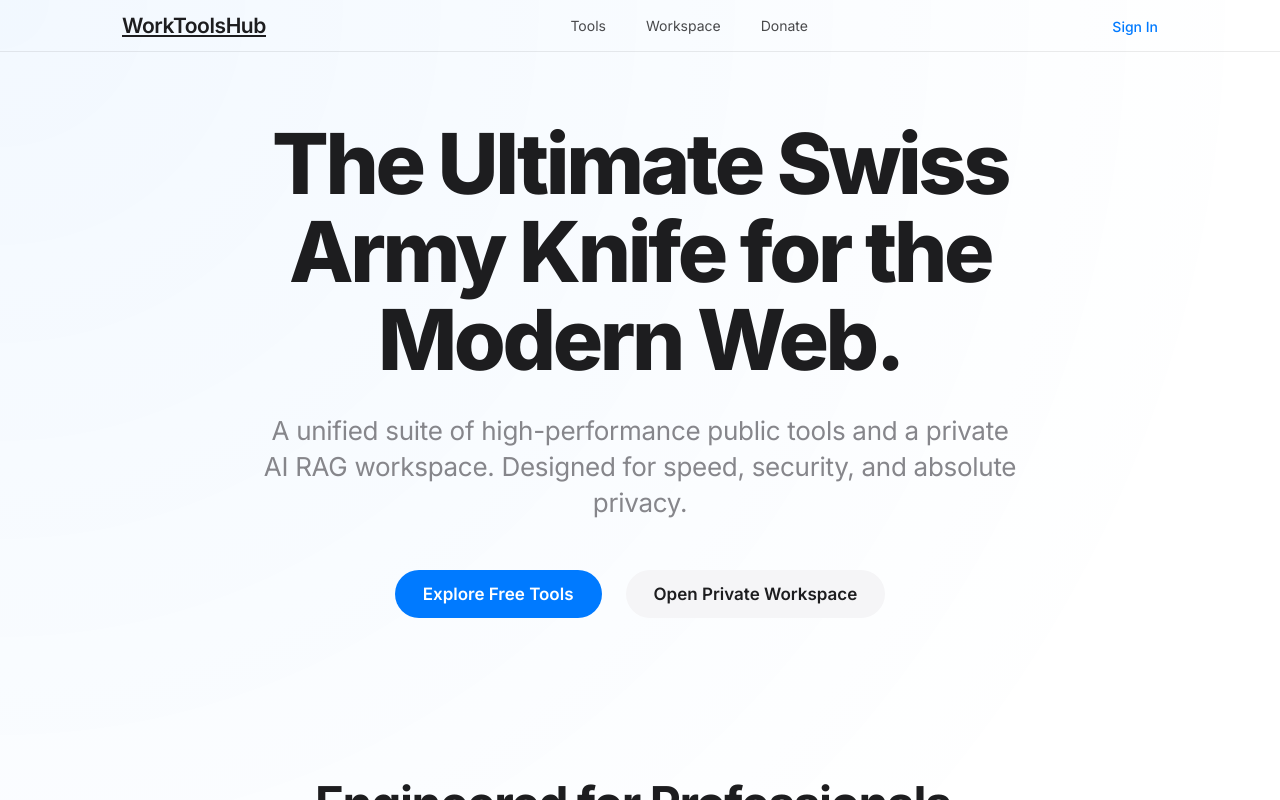
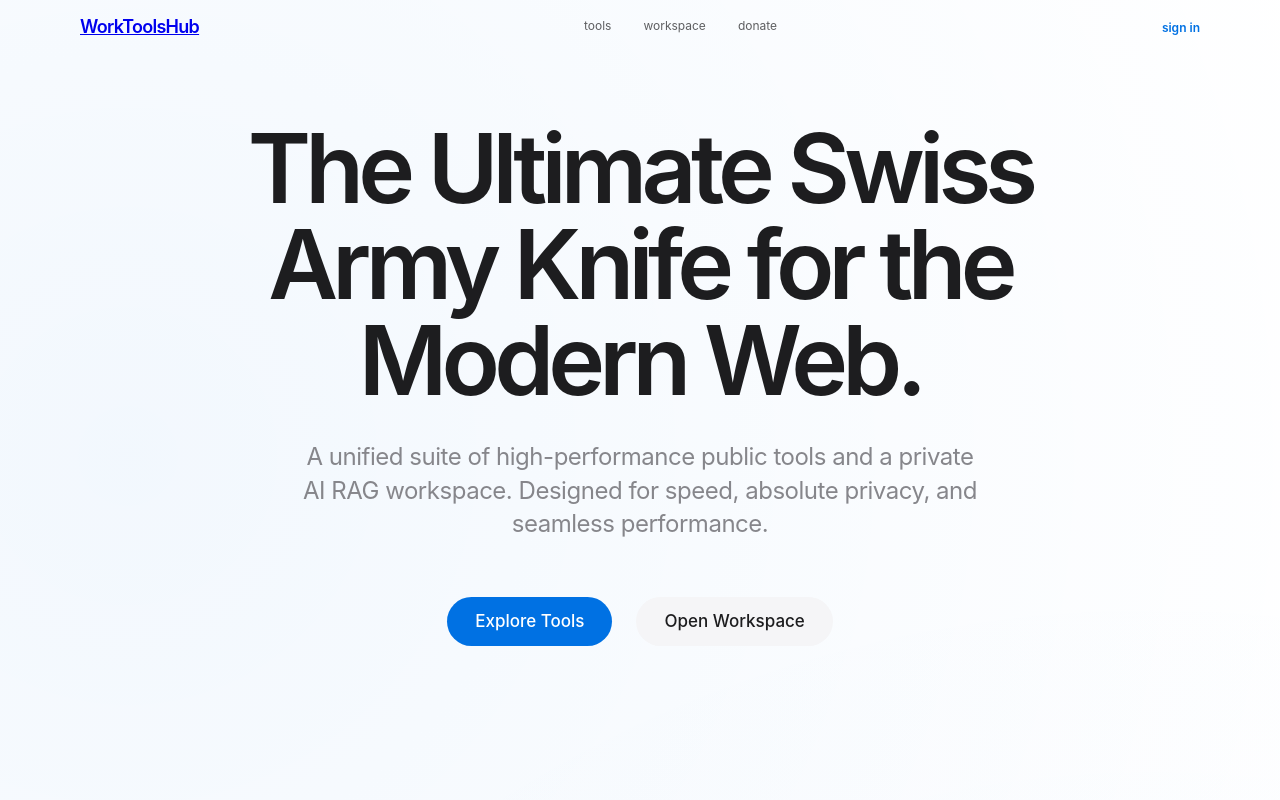
Before and after one commit to devchollo/wthairag, a Next.js app in the folder frontend/: page / in a window 1280 px wide. Built offline with nearby package versions, Linux system fonts and the light colour scheme.

Commit message:
complete redesign 1

```diff
--- a/frontend/src/app/globals.css
+++ b/frontend/src/app/globals.css
@@ -1,45 +1,27 @@
-@import url('https://fonts.googleapis.com/css2?family=Inter:wght@300;400;500;600;700;800&display=swap');
+:root {
+  /* ksevillejo.com Inspired Palette */
+  --background: #ffffff;
+  --apple-black: #1d1d1f;
+  --apple-blue: #0071e3;
+  --secondary-text: #86868b;
+  --bg-neutral: #f5f5f7;
 
-:root {
-  /* Apple-inspired Light Palette */
-  --background: #ffffff;
-  --foreground: #1d1d1f;
-  --secondary: #86868b;
-  --tertiary: #f5f5f7;
-  --accent: #007aff;
-  --accent-rgb: 0, 122, 255;
+  --radius-extreme: 48px;
+  --radius-pill: 100px;
 
-  --card-bg: rgba(255, 255, 255, 0.72);
-  --card-border: rgba(0, 0, 0, 0.08);
-  --glass-border: rgba(255, 255, 255, 0.4);
+  /* Font Stacks */
+  --font-apple: -apple-system, BlinkMacSystemFont, "SF Pro Text", "SF Pro Display", "Helvetica Neue", Helvetica, Arial, sans-serif;
 
-  --shadow-sm: 0 2px 8px rgba(0, 0, 0, 0.04);
-  --shadow-md: 0 8px 32px rgba(0, 0, 0, 0.08);
-  --shadow-lg: 0 12px 64px rgba(0, 0, 0, 0.12);
-
-  --radius-sm: 12px;
-  --radius-md: 20px;
-  --radius-lg: 32px;
-
-  --font-sans: 'Inter', -apple-system, BlinkMacSystemFont, "SF Pro Text", "SF Pro Display", "Helvetica Neue", Arial, sans-serif;
-  --ease-apple: cubic-bezier(0.4, 0, 0.2, 1);
+  --ease-apple-smooth: cubic-bezier(0.4, 0, 0.2, 1);
+  --shadow-premium: 0 4px 24px rgba(0, 0, 0, 0.04);
 }
 
 [data-theme='dark'] {
   --background: #000000;
-  --foreground: #f5f5f7;
-  --secondary: #98989d;
-  --tertiary: #1c1c1e;
-  --accent: #0a84ff;
-  --accent-rgb: 10, 132, 255;
-
-  --card-bg: rgba(28, 28, 30, 0.72);
-  --card-border: rgba(255, 255, 255, 0.1);
-  --glass-border: rgba(255, 255, 255, 0.05);
-
-  --shadow-sm: 0 2px 8px rgba(0, 0, 0, 0.4);
-  --shadow-md: 0 8px 32px rgba(0, 0, 0, 0.6);
-  --shadow-lg: 0 24px 80px rgba(0, 0, 0, 0.8);
+  --apple-black: #f5f5f7;
+  --apple-blue: #0a84ff;
+  --secondary-text: #98989d;
+  --bg-neutral: #1c1c1e;
 }
 
 * {
@@ -54,68 +36,64 @@
 body {
   width: 100%;
   height: 100%;
-  font-family: var(--font-sans);
+  font-family: var(--font-apple);
   background-color: var(--background);
-  color: var(--foreground);
+  color: var(--apple-black);
   overflow-x: hidden;
+  line-height: 1.5;
   scroll-behavior: smooth;
 }
 
-/* Typography Hierarchy */
+/* Typography Overhaul - Tight & Bold */
 h1,
 h2,
 h3,
-h4,
-h5 {
-  font-weight: 700;
-  letter-spacing: -0.022em;
-  line-height: 1.1;
+h4 {
+  font-weight: 600;
+  letter-spacing: -0.05em;
+  /* Tight editorial look from ksevillejo.com */
+  line-height: 1.05;
 }
 
 p {
-  font-size: 1.125rem;
-  line-height: 1.5;
-  color: var(--secondary);
-  letter-spacing: -0.011em;
+  font-size: 16px;
+  color: var(--secondary-text);
+  letter-spacing: -0.01em;
 }
 
-/* Global Utilities */
+/* Section Containers */
 .container {
-  max-width: 1100px;
+  max-width: 1200px;
   margin: 0 auto;
-  padding: 0 32px;
+  padding: 0 40px;
 }
 
 .section-padding {
   padding: 120px 0;
 }
 
-@media (max-width: 768px) {
-  .section-padding {
-    padding: 80px 0;
-  }
+/* Glassmorphism Refinement */
+.glass {
+  background: rgba(255, 255, 255, 0.82);
+  backdrop-filter: blur(20px) saturate(180%);
+  -webkit-backdrop-filter: blur(20px) saturate(180%);
+  border: 1px solid rgba(210, 210, 215, 0.5);
 }
 
-/* Premium Glassmorphism */
-.glass {
-  background: var(--card-bg);
-  backdrop-filter: blur(20px) saturate(180%);
-  -webkit-backdrop-filter: blur(20px) saturate(180%);
-  border: 1px solid var(--card-border);
-  box-shadow: var(--shadow-md);
+[data-theme='dark'] .glass {
+  background: rgba(28, 28, 30, 0.82);
+  border: 1px solid rgba(255, 255, 255, 0.1);
 }
 
-/* Apple-style Buttons */
+/* Button & Link Overhaul */
 .btn-primary {
-  background-color: var(--accent);
+  background-color: var(--apple-blue);
   color: #ffffff;
-  padding: 14px 28px;
-  border-radius: 40px;
-  font-weight: 600;
+  padding: 12px 28px;
+  border-radius: var(--radius-pill);
+  font-weight: 500;
   font-size: 17px;
-  border: none;
-  cursor: pointer;
-  transition: all var(--ease-apple);
+  transition: transform 0.3s var(--ease-apple-smooth), opacity 0.2s;
   display: inline-flex;
   align-items: center;
   justify-content: center;
@@ -123,24 +101,21 @@
 }
 
 .btn-primary:hover {
-  opacity: 0.9;
-  transform: scale(1.02);
+  transform: scale(1.05);
 }
 
 .btn-primary:active {
-  transform: scale(0.98);
+  transform: scale(0.95);
 }
 
 .btn-secondary {
-  background-color: var(--tertiary);
-  color: var(--foreground);
-  padding: 14px 28px;
-  border-radius: 40px;
-  font-weight: 600;
+  background-color: var(--bg-neutral);
+  color: var(--apple-black);
+  padding: 12px 28px;
+  border-radius: var(--radius-pill);
+  font-weight: 500;
   font-size: 17px;
-  border: none;
-  cursor: pointer;
-  transition: all var(--ease-apple);
+  transition: transform 0.3s var(--ease-apple-smooth), background-color 0.2s;
   display: inline-flex;
   align-items: center;
   justify-content: center;
@@ -148,15 +123,11 @@
 }
 
 .btn-secondary:hover {
+  transform: scale(1.05);
   background-color: #e8e8ed;
-  transform: scale(1.02);
 }
 
-[data-theme='dark'] .btn-secondary:hover {
-  background-color: #2c2c2e;
-}
-
-/* Navigation Overhaul */
+/* Navigation - Centered & Clean */
 .sticky-nav {
   position: fixed;
   top: 0;
@@ -164,8 +135,6 @@
   right: 0;
   height: 52px;
   z-index: 9999;
-  background: rgba(var(--background), 0.8);
-  border-bottom: 1px solid var(--card-border);
 }
 
 .nav-content {
@@ -176,24 +145,24 @@
 }
 
 .logo {
-  font-size: 21px;
   font-weight: 600;
-  letter-spacing: -0.02em;
-  color: var(--foreground);
+  font-size: 18px;
+  letter-spacing: -0.04em;
 }
 
 .nav-links {
   display: flex;
-  gap: 40px;
+  gap: 32px;
 }
 
 .nav-links a {
-  font-size: 14px;
+  font-size: 12px;
+  /* Small, modern nav from ksevillejo.com */
   font-weight: 400;
-  color: var(--foreground);
-  opacity: 0.8;
-  transition: opacity var(--ease-apple);
+  color: var(--apple-black);
   text-decoration: none;
+  opacity: 0.7;
+  transition: opacity 0.2s;
 }
 
 .nav-links a:hover {
@@ -201,8 +170,8 @@
 }
 
 .nav-actions .btn-login {
-  font-size: 14px;
-  font-weight: 500;
-  color: var(--accent);
+  font-size: 12px;
+  font-weight: 600;
+  color: var(--apple-blue);
   text-decoration: none;
 }
--- a/frontend/src/app/layout.tsx
+++ b/frontend/src/app/layout.tsx
@@ -4,8 +4,8 @@
 import Link from "next/link";
 
 export const metadata: Metadata = {
-  title: "WorkToolsHub — Public Advanced Tools & AI RAG Workspace",
-  description: "Advanced Web Tools and a Privacy-First AI RAG Workspace. No login required for tools.",
+  title: "WorkToolsHub — Advanced Public Tools & AI Workspace",
+  description: "A unified suite of high-performance public tools and a private AI RAG workspace.",
 };
 
 export default function RootLayout({
@@ -21,20 +21,20 @@
             <div className="container nav-content">
               <Link href="/" className="logo">WorkToolsHub</Link>
               <div className="nav-links">
-                <Link href="/tools">Tools</Link>
-                <Link href="/workspace">Workspace</Link>
-                <Link href="/donate">Donate</Link>
+                <Link href="/tools">tools</Link>
+                <Link href="/workspace">workspace</Link>
+                <Link href="/donate">donate</Link>
               </div>
               <div className="nav-actions">
-                <Link href="/login" className="btn-login">Sign In</Link>
+                <Link href="/login" className="btn-login">sign in</Link>
               </div>
             </div>
           </nav>
           <main>{children}</main>
           <footer className="section-padding">
             <div className="container">
-              <p style={{ textAlign: 'center', fontSize: '14px', opacity: 0.6 }}>
-                © 2026 WorkToolsHub. Built with Privacy in Mind.
+              <p style={{ textAlign: 'center', fontSize: '13px', opacity: 0.5, letterSpacing: '-0.02em' }}>
+                © 2026 worktoolshub. designed for privacy.
               </p>
             </div>
           </footer>
--- a/frontend/src/app/page.module.css
+++ b/frontend/src/app/page.module.css
@@ -3,8 +3,13 @@
   flex-direction: column;
   gap: 160px;
   padding-top: 120px;
-  background: radial-gradient(circle at 0% 0%, rgba(var(--accent-rgb), 0.05) 0%, transparent 50%),
-    radial-gradient(circle at 100% 100%, rgba(var(--accent-rgb), 0.03) 0%, transparent 50%);
+  background: radial-gradient(circle at 10% 20%, rgba(0, 113, 227, 0.05) 0%, transparent 60%),
+    radial-gradient(circle at 90% 80%, rgba(0, 113, 227, 0.03) 0%, transparent 60%);
+}
+
+[data-theme='dark'] .page {
+  background: radial-gradient(circle at 10% 20%, rgba(10, 132, 255, 0.1) 0%, transparent 60%),
+    radial-gradient(circle at 90% 80%, rgba(10, 132, 255, 0.05) 0%, transparent 60%);
 }
 
 /* Hero Section */
@@ -14,26 +19,28 @@
 }
 
 .heroContent {
-  max-width: 940px;
+  max-width: 900px;
   margin: 0 auto;
 }
 
 .headline {
-  font-size: clamp(48px, 10vw, 84px);
-  font-weight: 800;
-  letter-spacing: -0.04em;
-  line-height: 1.05;
-  margin-bottom: 28px;
-  color: var(--foreground);
+  font-size: clamp(56px, 12vw, 96px);
+  /* Large bold headline */
+  font-weight: 600;
+  letter-spacing: -0.06em;
+  line-height: 1;
+  margin-bottom: 32px;
+  color: var(--apple-black);
 }
 
 .subheadline {
-  font-size: clamp(20px, 4vw, 26px);
+  font-size: clamp(20px, 4vw, 24px);
   font-weight: 400;
-  color: var(--secondary);
-  max-width: 760px;
-  margin: 0 auto 48px;
+  color: var(--secondary-text);
+  max-width: 680px;
+  margin: 0 auto 56px;
   line-height: 1.4;
+  letter-spacing: -0.02em;
 }
 
 .ctas {
@@ -43,48 +50,46 @@
   align-items: center;
 }
 
-/* Feature Grid Overhaul */
+/* KSevillejo Style Cards */
 .sectionTitle {
-  font-size: 48px;
-  font-weight: 700;
-  margin-bottom: 72px;
+  font-size: clamp(32px, 6vw, 42px);
+  font-weight: 600;
+  margin-bottom: 80px;
   text-align: center;
-  letter-spacing: -0.03em;
+  letter-spacing: -0.04em;
 }
 
 .grid {
   display: grid;
-  grid-template-columns: repeat(auto-fit, minmax(340px, 1fr));
+  grid-template-columns: repeat(auto-fit, minmax(360px, 1fr));
   gap: 40px;
 }
 
 .card {
-  padding: 56px 48px;
-  border-radius: var(--radius-lg);
+  padding: 64px 56px;
+  border-radius: var(--radius-extreme);
+  /* 48px rounding */
   display: flex;
   flex-direction: column;
-  gap: 24px;
-  transition: all 0.6s var(--ease-apple);
+  gap: 28px;
+  transition: transform 0.6s var(--ease-apple-smooth), box-shadow 0.6s var(--ease-apple-smooth);
   cursor: default;
   position: relative;
-  overflow: hidden;
 }
 
 .card:hover {
-  transform: translateY(-16px) scale(1.01);
-  box-shadow: var(--shadow-lg);
-  border-color: rgba(var(--accent-rgb), 0.2);
+  transform: translateY(-12px) scale(1.02);
+  box-shadow: 0 32px 64px rgba(0, 0, 0, 0.08);
 }
 
 .card h3 {
-  font-size: 28px;
-  color: var(--foreground);
-  font-weight: 600;
+  font-size: 32px;
+  color: var(--apple-black);
+  letter-spacing: -0.05em;
 }
 
 .card p {
   font-size: 17px;
-  color: var(--secondary);
 }
 
 .badge {
@@ -92,71 +97,59 @@
   align-items: center;
   margin-top: auto;
   padding: 6px 14px;
-  background: rgba(var(--accent-rgb), 0.08);
-  color: var(--accent);
+  background: var(--bg-neutral);
+  color: var(--apple-black);
   font-size: 13px;
-  font-weight: 600;
-  border-radius: 30px;
+  font-weight: 500;
+  border-radius: var(--radius-pill);
   width: fit-content;
   letter-spacing: -0.01em;
 }
 
-.badge.dark {
-  background: var(--foreground);
-  color: var(--background);
-}
-
-/* Privacy Section - The Apple Privacy Card */
+/* Privacy Section - Premium Minimal */
 .privacySection {
-  background: var(--tertiary);
+  background: var(--bg-neutral);
   margin: 0 40px;
-  border-radius: 48px;
+  border-radius: var(--radius-extreme);
 }
 
 .privacyCard {
-  padding: 100px 48px;
+  padding: 120px 48px;
   text-align: center;
   max-width: 800px;
   margin: 0 auto;
 }
 
-.privacyIcon {
-  font-size: 64px;
+.privacyCard h2 {
+  font-size: clamp(36px, 8vw, 48px);
   margin-bottom: 32px;
-  display: block;
-}
-
-.privacyCard h2 {
-  font-size: 42px;
-  margin-bottom: 24px;
-  letter-spacing: -0.04em;
+  letter-spacing: -0.05em;
 }
 
 .privacyCard p {
-  font-size: 20px;
-  color: var(--secondary);
+  font-size: 19px;
+  color: var(--secondary-text);
   margin-bottom: 12px;
 }
 
 .privacyCard strong {
-  color: var(--foreground);
+  color: var(--apple-black);
   font-weight: 600;
 }
 
 @media (max-width: 768px) {
   .page {
-    gap: 100px;
+    gap: 120px;
     padding-top: 80px;
   }
 
   .privacySection {
-    margin: 0 20px;
-    border-radius: 32px;
+    margin: 0 24px;
   }
 
   .ctas {
     flex-direction: column;
-    padding: 0 20px;
+    padding: 0 32px;
   }
 
   .grid {
--- a/frontend/src/app/page.tsx
+++ b/frontend/src/app/page.tsx
@@ -9,14 +9,14 @@
           <h1 className={styles.headline}>The Ultimate Swiss Army Knife for the Modern Web.</h1>
           <p className={styles.subheadline}>
             A unified suite of high-performance public tools and a private AI RAG workspace.
-            Designed for speed, security, and absolute privacy.
+            Designed for speed, absolute privacy, and seamless performance.
           </p>
           <div className={styles.ctas}>
             <Link href="/tools" className="btn-primary">
-              Explore Free Tools
+              Explore Tools
             </Link>
             <Link href="/workspace" className="btn-secondary">
-              Open Private Workspace
+              Open Workspace
             </Link>
           </div>
         </div>
@@ -26,30 +26,29 @@
         <h2 className={styles.sectionTitle}>Engineered for Professionals.</h2>
         <div className={styles.grid}>
           <div className={`${styles.card} glass`}>
-            <h3>DNS Checker</h3>
-            <p>Precise propagation tracking with global record inspection. No logs, just raw data.</p>
+            <h3>DNS Inspector</h3>
+            <p>Precise propagation tracking with global record verification. No logs, just raw performance.</p>
             <span className={styles.badge}>Next-Gen Engine</span>
           </div>
           <div className={`${styles.card} glass`}>
-            <h3>SSL Analyzer</h3>
-            <p>Deep-layer security audits with instant vulnerability reports and AI insights.</p>
+            <h3>SSL Fortress</h3>
+            <p>Deep-layer security audits with instant vulnerability reports and automated renewal alerts.</p>
             <span className={styles.badge}>Live Inspection</span>
           </div>
           <div className={`${styles.card} glass`}>
-            <h3>Private AI RAG</h3>
-            <p>A multi-tenant fortress for your knowledge base. Data stays yours, forever.</p>
-            <span className={`${styles.badge} ${styles.dark}`}>Vault Protected</span>
+            <h3>Private Vault</h3>
+            <p>A multi-tenant fortress for your knowledge base. Your data stays yours, guaranteed.</p>
+            <span className={styles.badge}>Secured with RAG</span>
           </div>
         </div>
       </section>
 
       <section className={styles.privacySection}>
         <div className={styles.privacyCard}>
-          <span className={styles.privacyIcon}>🛡️</span>
           <h2>Privacy is not a feature. It's a right.</h2>
           <p>We believe in absolute data sovereignty.</p>
           <p>Your uploads are never used for training. <strong>Ever.</strong></p>
-          <p>Ephemeral storage is purged automatically after 30 minutes.</p>
+          <p>Temporary storage is purged automatically after 30 minutes of inactivity.</p>
         </div>
       </section>
     </div>
```
